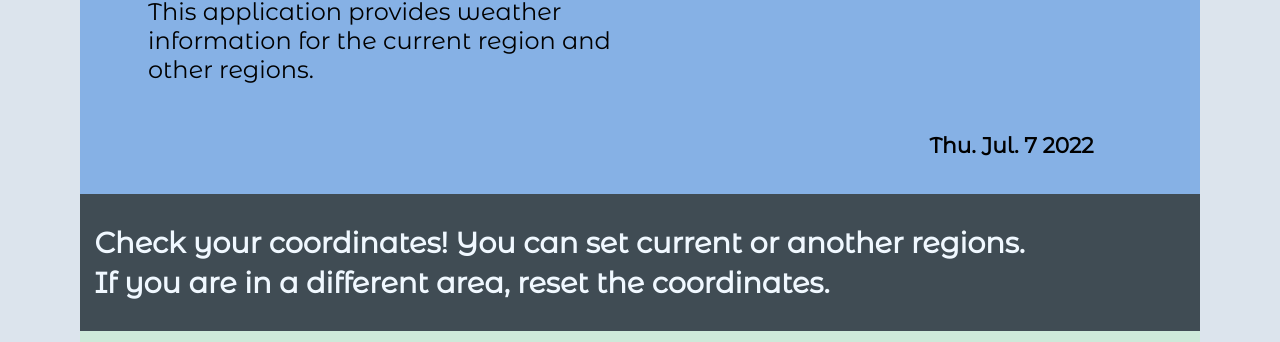
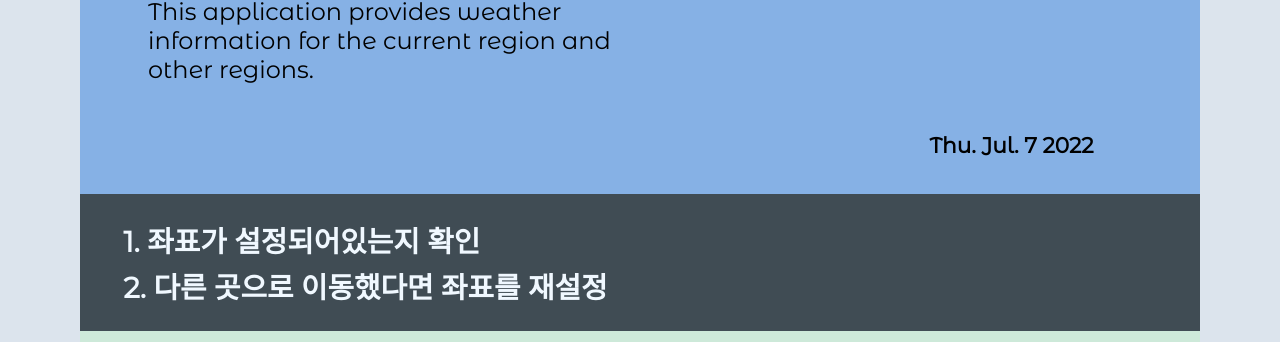
Before and after one commit to kihyun1998/houseTheWeather, a plain HTML site: page index.html in a window 1280 px wide. Shown: the part 126-468 px from the top of the page. Drawn offline with nearby package versions, Linux system fonts and the light colour scheme; no server answers; a web font is replaced by a local one.

Commit message:
Change_To_Korean

```diff
--- a/index.html
+++ b/index.html
@@ -82,10 +82,10 @@
         <div class="main-frame">
             <div class="main-des">
                 <div>
-                    Check your coordinates! You can set current or another regions.
+                    1. 좌표가 설정되어있는지 확인
                 </div>
                 <div>
-                    If you are in a different area, reset the coordinates.
+                    2. 다른 곳으로 이동했다면 좌표를 재설정
                 </div>
             </div>
             <div class="main-cu">
--- a/javascript/locationAPI.js
+++ b/javascript/locationAPI.js
@@ -1,6 +1,6 @@
 function apiLoc(lat,lon){
     //지역이름 API
-    const urlLoc = `https://api.bigdatacloud.net/data/reverse-geocode-client?latitude=${lat}&longitude=${lon}&localityLanguage=en`
+    const urlLoc = `https://api.bigdatacloud.net/data/reverse-geocode-client?latitude=${lat}&longitude=${lon}&localityLanguage=ko`
     fetch(urlLoc)
     .then(response => response.json())
     .then(data => {
--- a/style/index.css
+++ b/style/index.css
@@ -56,6 +56,7 @@
     justify-content: center;
     color: aliceblue;
     background-color:rgba(49,59,70,0.9);
+    padding-left: 1em;
 }
 .main-des > div{
     margin: 0.1em 0.5em;
--- a/style/public.css
+++ b/style/public.css
@@ -2,10 +2,11 @@
 /*웹 폰트 사용*/
 @import url('https://fonts.googleapis.com/css2?family=Coiny&family=Dongle&family=Gothic+A1&family=Hahmlet&family=Montserrat+Alternates&family=Press+Start+2P&family=Source+Code+Pro:wght@500&display=swap');
 @import url('https://fonts.googleapis.com/css2?family=Coiny&family=Dongle&family=Gothic+A1&family=Hahmlet&family=Montserrat+Alternates&family=Open+Sans:wght@370&family=Press+Start+2P&family=Source+Code+Pro:wght@500&display=swap');
+@import url('https://fonts.googleapis.com/css2?family=Gloria+Hallelujah&family=Indie+Flower&display=swap');
 /*전체설정*/
 *{
     margin: 0;
-    font-family: 'Montserrat Alternates','Open Sans', sans-serif;
+    font-family: 'Montserrat Alternates','Open Sans','Gloria Hallelujah', sans-serif;
     -ms-user-select: none;
     -moz-user-select: -moz-none;
     -khtml-user-select: none;
```
